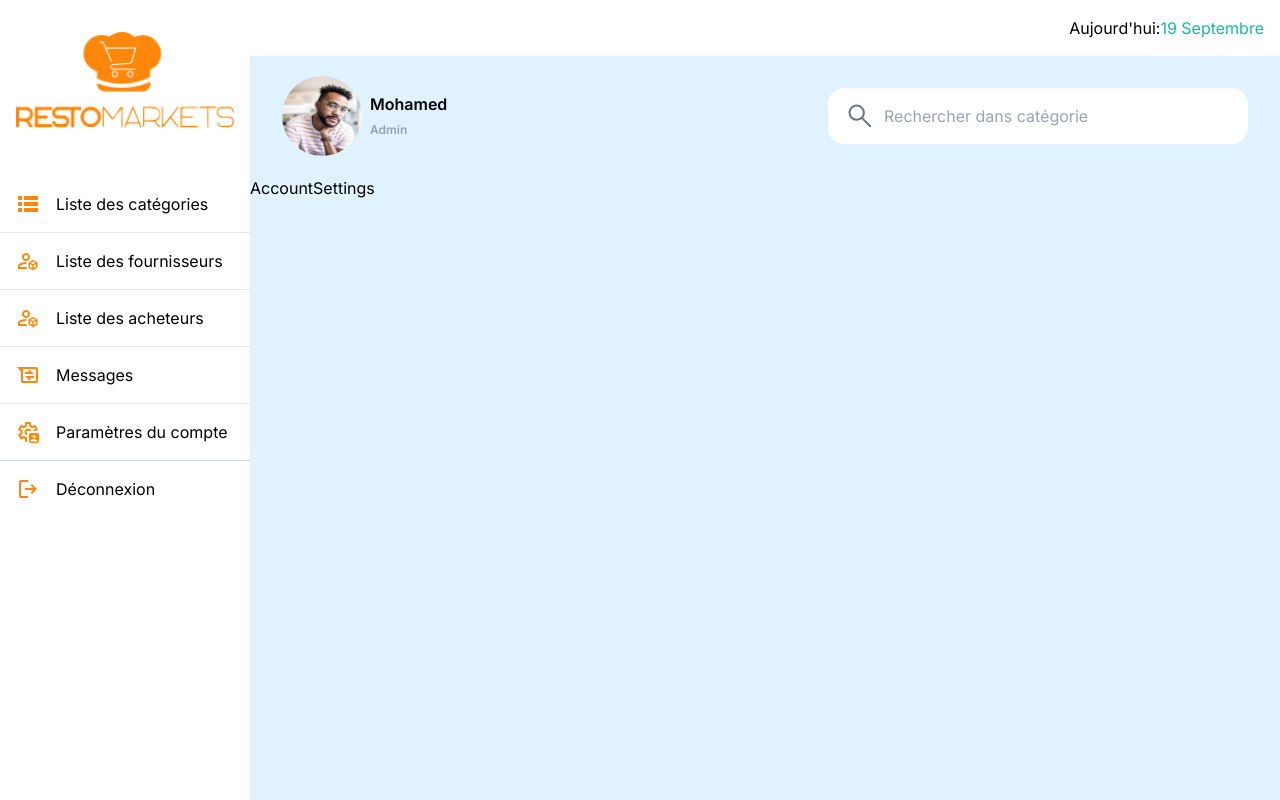
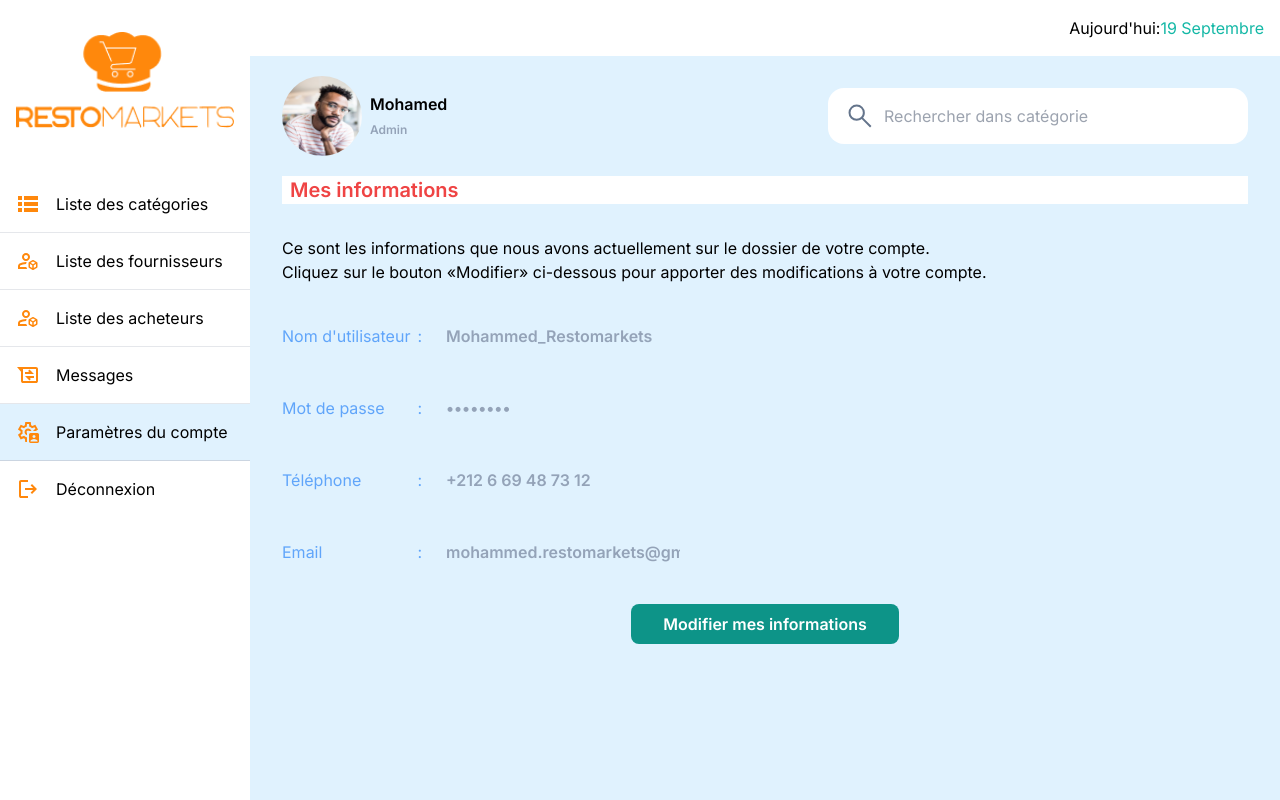
Before and after one commit to as0ne/resto-admin-dashboard, a Next.js app: page /account in a window 1280 px wide. Built offline with nearby package versions, Linux system fonts and the light colour scheme.

Commit message:
Finish the UI of account settings page.

```diff
--- a/app/(main)/(routes)/account/page.tsx
+++ b/app/(main)/(routes)/account/page.tsx
@@ -1,7 +1,53 @@
-import React from "react";
+"use client";
+import InputField from "@/components/InputField";
+import { useState } from "react";
 
 const AccountSettings = () => {
-  return <div>AccountSettings</div>;
+  const [user, setUser] = useState({
+    username: "Mohammed_Restomarkets",
+    password: "password",
+    tel: "+212 6 69 48 73 12",
+    email: "mohammed.restomarkets@gmail.com",
+  });
+  return (
+    <div className="w-full px-8">
+      <h1 className="mb-8 bg-white text-xl text-red-500 font-semibold px-2">
+        Mes informations
+      </h1>
+      <div className="mb-8 text-base text-black font-normal">
+        <p>
+          Ce sont les informations que nous avons actuellement sur le dossier de
+          votre compte.
+        </p>
+        <p>
+          Cliquez sur le bouton «Modifier» ci-dessous pour apporter des
+          modifications à votre compte.
+        </p>
+      </div>
+      <form className="w-full flex flex-col items-center max-h-[calc(100vh-140px)] lg:max-h-[calc(100vh-290px)] lg:text-base text-[12px] pb-5 overflow-y-auto">
+        <InputField
+          id="username"
+          label="Nom d'utilisateur"
+          type="text"
+          value={user.username}
+        />
+        <InputField
+          id="password"
+          label="Mot de passe"
+          type="password"
+          value={user.password}
+        />
+        <InputField id="phone" label="Téléphone" type="tel" value={user.tel} />
+        <InputField id="email" label="Email" type="email" value={user.email} />
+
+        <div className="w-fit lg:w-3/4 flex justify-center text-base text-white font-semibold">
+          <button type="submit" className="bg-teal-600 px-8 py-2 rounded-lg">
+            Modifier mes informations
+          </button>
+        </div>
+      </form>
+    </div>
+  );
 };
 
 export default AccountSettings;
--- a/components/Header.tsx
+++ b/components/Header.tsx
@@ -42,7 +42,7 @@ const Header = () => {
       icon: <MessageIcon />,
     },
     {
-      href: "/settings",
+      href: "/account",
       label: "Paramètres",
       icon: <AccountSettingsIcon />,
     },
--- /dev/null
+++ b/components/InputField.tsx
@@ -0,0 +1,30 @@
+interface Props {
+  label: string;
+  type: string;
+  id: string;
+  value: string;
+}
+
+const InputField = ({ label, type, id, value }: Props) => {
+  return (
+    <div className="w-full flex items-center gap-4 text-blue-400 mb-8">
+      <label
+        htmlFor={id}
+        className="w-[140px] flex items-center justify-between"
+      >
+        <p>{label}</p>
+        <p>:</p>
+      </label>
+      <input
+        type={type}
+        value={value}
+        readOnly
+        required
+        id={id}
+        className="p-2 outline-none text-slate-400 font-semibold bg-sky-100"
+      />
+    </div>
+  );
+};
+
+export default InputField;
--- a/components/SideBarNav.tsx
+++ b/components/SideBarNav.tsx
@@ -38,7 +38,7 @@ const SideBarNav = () => {
       icon: <MessageIcon />,
     },
     {
-      href: "/settings",
+      href: "/account",
       label: "Paramètres du compte",
       icon: <AccountSettingsIcon />,
     },
```
